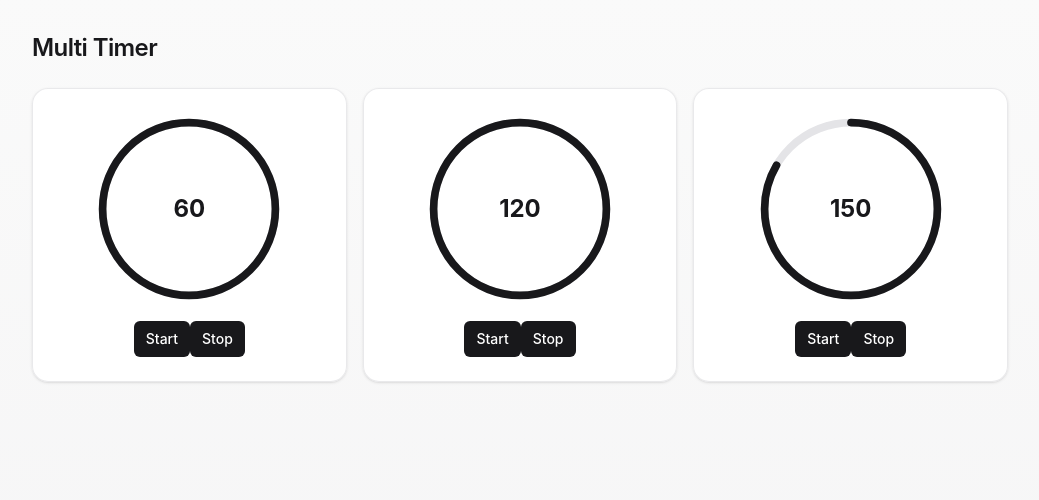
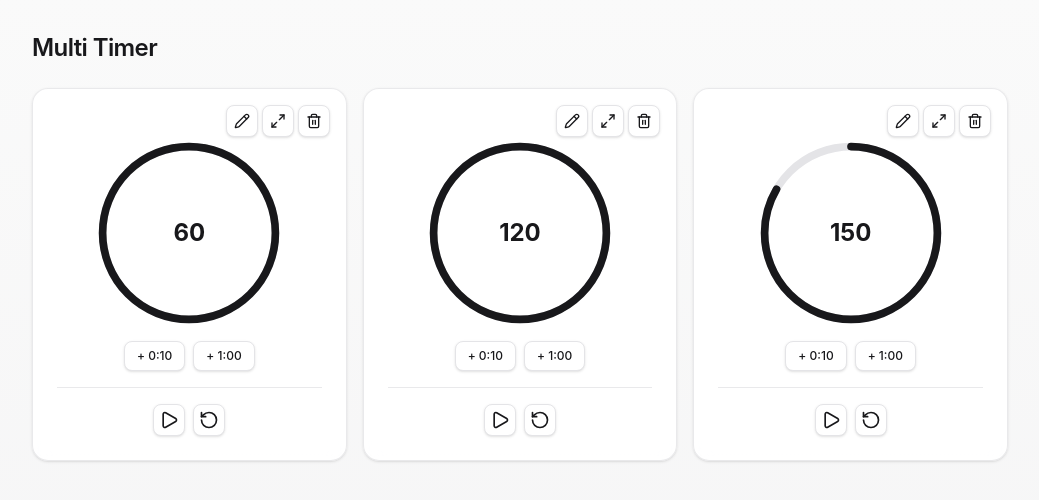
Before and after one commit to gnkm/multi-timer, a React (Vite) app: page / in a window 1280 px wide. Shown: the top 500 px of the page, without its empty margins (120-1159 px from the left). Built offline with nearby package versions, Linux system fonts and the light colour scheme.

Commit message:
refactor: コンポーネント分割

```diff
--- /dev/null
+++ b/src/components/timer/timer-add-time-buttons.tsx
@@ -0,0 +1,30 @@
+import { secondaryButtonClassName } from "@/app/ui";
+import { cn } from "@/lib/cn";
+import type { Timer } from "@/types/timer";
+
+type TimerAddTimeButtonsProps = {
+  timer: Timer;
+};
+
+export function TimerAddTimeButtons({ timer }: TimerAddTimeButtonsProps) {
+  const isStopped = timer.status === "stopped";
+
+  return (
+    <div className="flex items-center justify-center gap-2">
+      <button
+        type="button"
+        className={cn(secondaryButtonClassName, "px-3 py-1.5 text-xs")}
+        disabled={!isStopped}
+      >
+        + 0:10
+      </button>
+      <button
+        type="button"
+        className={cn(secondaryButtonClassName, "px-3 py-1.5 text-xs")}
+        disabled={!isStopped}
+      >
+        + 1:00
+      </button>
+    </div>
+  );
+}
--- /dev/null
+++ b/src/components/timer/timer-card-actions.tsx
@@ -0,0 +1,26 @@
+import { Maximize2, Pencil, Trash2 } from "lucide-react";
+import type { Timer } from "@/types/timer";
+import { TimerIconButton } from "./timer-icon-button";
+
+type TimerCardActionsProps = {
+  canDelete: boolean;
+  timer: Timer;
+};
+
+export function TimerCardActions({ canDelete, timer }: TimerCardActionsProps) {
+  const isStopped = timer.status === "stopped";
+
+  return (
+    <div className="absolute top-4 right-4 flex items-center gap-1">
+      <TimerIconButton disabled={!isStopped} label="編集">
+        <Pencil aria-hidden="true" className="size-4" />
+      </TimerIconButton>
+      <TimerIconButton label="最大化">
+        <Maximize2 aria-hidden="true" className="size-4" />
+      </TimerIconButton>
+      <TimerIconButton disabled={!canDelete} label="削除">
+        <Trash2 aria-hidden="true" className="size-4" />
+      </TimerIconButton>
+    </div>
+  );
+}
--- a/src/components/timer/timer-card-list.tsx
+++ b/src/components/timer/timer-card-list.tsx
@@ -5,7 +5,7 @@ export function TimerCardList({ timers }: { timers: Timer[] }) {
   return (
     <div className="grid grid-cols-1 items-start gap-4 sm:grid-cols-2 lg:grid-cols-3">
       {timers.map((timer) => (
-        <TimerCard key={timer.id} timer={timer} />
+        <TimerCard key={timer.id} canDelete={timers.length > 1} timer={timer} />
       ))}
     </div>
   );
--- a/src/components/timer/timer-card.tsx
+++ b/src/components/timer/timer-card.tsx
@@ -1,19 +1,34 @@
 import type { Timer } from "@/types/timer";
 import { ProgressRing } from "./progress-ring";
-import { TimerControls } from "./timer-controls";
+import { TimerAddTimeButtons } from "./timer-add-time-buttons";
+import { TimerCardActions } from "./timer-card-actions";
 import { TimerDisplay } from "./timer-display";
+import { TimerPrimaryControls } from "./timer-primary-controls";
 
-export function TimerCard({ timer }: { timer: Timer }) {
+export function TimerCard({
+  canDelete,
+  timer,
+}: {
+  canDelete: boolean;
+  timer: Timer;
+}) {
   const progress =
     timer.initialSeconds === 0
       ? 0
       : timer.remainingSeconds / timer.initialSeconds;
+
   return (
-    <div className="flex flex-col items-center gap-4 rounded-2xl border border-zinc-200/80 bg-white/90 p-6 shadow-sm backdrop-blur-sm dark:border-zinc-800/80 dark:bg-zinc-900/70">
-      <ProgressRing progress={progress} status={timer.status}>
-        <TimerDisplay timer={timer} />
-      </ProgressRing>
-      <TimerControls />
-    </div>
+    <article className="relative flex flex-col gap-4 rounded-2xl border border-zinc-200/80 bg-white/90 p-6 pt-12 shadow-sm backdrop-blur-sm dark:border-zinc-800/80 dark:bg-zinc-900/70">
+      <TimerCardActions canDelete={canDelete} timer={timer} />
+
+      <div className="flex flex-col items-center gap-3">
+        <ProgressRing progress={progress} status={timer.status}>
+          <TimerDisplay timer={timer} />
+        </ProgressRing>
+        <TimerAddTimeButtons timer={timer} />
+      </div>
+
+      <TimerPrimaryControls timer={timer} />
+    </article>
   );
 }
--- a/src/components/timer/timer-controls.tsx
+++ /dev/null
@@ -1,18 +0,0 @@
-export function TimerControls() {
-  return (
-    <div>
-      <button
-        type="button"
-        className="rounded-md bg-zinc-900 px-3 py-2 text-sm font-medium text-white hover:bg-zinc-700"
-      >
-        Start
-      </button>
-      <button
-        type="button"
-        className="rounded-md bg-zinc-900 px-3 py-2 text-sm font-medium text-white hover:bg-zinc-700"
-      >
-        Stop
-      </button>
-    </div>
-  );
-}
--- /dev/null
+++ b/src/components/timer/timer-icon-button.tsx
@@ -0,0 +1,29 @@
+import type { ComponentProps, ReactNode } from "react";
+import { secondaryButtonClassName } from "@/app/ui";
+import { cn } from "@/lib/cn";
+
+type TimerIconButtonProps = {
+  children: ReactNode;
+  label: string;
+} & Pick<ComponentProps<"button">, "disabled" | "onClick">;
+
+const iconButtonClassName = cn(secondaryButtonClassName, "size-8 shrink-0 p-0");
+
+export function TimerIconButton({
+  children,
+  disabled,
+  label,
+  onClick,
+}: TimerIconButtonProps) {
+  return (
+    <button
+      type="button"
+      className={iconButtonClassName}
+      aria-label={label}
+      disabled={disabled}
+      onClick={onClick}
+    >
+      {children}
+    </button>
+  );
+}
--- /dev/null
+++ b/src/components/timer/timer-primary-controls.tsx
@@ -0,0 +1,31 @@
+import { Pause, Play, RotateCcw } from "lucide-react";
+import type { Timer } from "@/types/timer";
+import { TimerIconButton } from "./timer-icon-button";
+
+type TimerPrimaryControlsProps = {
+  timer: Timer;
+};
+
+export function TimerPrimaryControls({ timer }: TimerPrimaryControlsProps) {
+  const isRunning = timer.status === "running";
+  const isStopped = timer.status === "stopped";
+  const canStart = isStopped && timer.remainingSeconds > 0;
+
+  return (
+    <div className="flex w-full items-center justify-center gap-2 border-t border-zinc-200/80 pt-4 dark:border-zinc-800/80">
+      <TimerIconButton
+        disabled={!isRunning && !canStart}
+        label={isRunning ? "停止" : "開始"}
+      >
+        {isRunning ? (
+          <Pause aria-hidden="true" className="size-5" />
+        ) : (
+          <Play aria-hidden="true" className="size-5" />
+        )}
+      </TimerIconButton>
+      <TimerIconButton label="リセット">
+        <RotateCcw aria-hidden="true" className="size-5" />
+      </TimerIconButton>
+    </div>
+  );
+}
```
